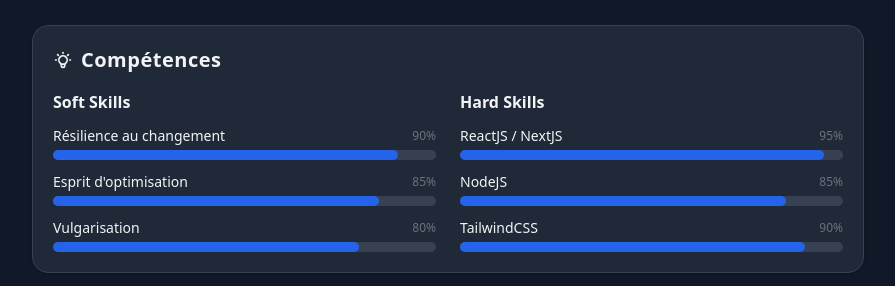
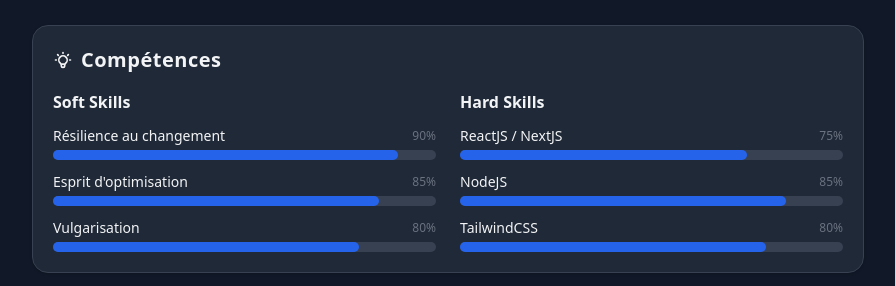
Before and after one commit to AntoineRai/cv, a React (Vite) app: page / in a window 1280 px wide. Shown: the part 1260-1546 px from the top of the page, without its empty margins (192-1087 px from the left). Built offline with nearby package versions, Linux system fonts and the light colour scheme.

Commit message:
fix: changement des niveaux de compétences

```diff
--- a/src/App.tsx
+++ b/src/App.tsx
@@ -269,10 +269,10 @@ export default function App() {
                   <li className="flex flex-col gap-1">
                     <div className="flex justify-between items-center">
                       <span className="text-sm">ReactJS / NextJS</span>
-                      <span className="text-xs text-gray-500">95%</span>
+                      <span className="text-xs text-gray-500">75%</span>
                     </div>
                     <div className="w-full bg-gray-200 dark:bg-gray-700 rounded-full h-2.5">
-                      <div className="bg-blue-600 h-2.5 rounded-full" style={{ width: '95%' }}></div>
+                      <div className="bg-blue-600 h-2.5 rounded-full" style={{ width: '75%' }}></div>
                     </div>
                   </li>
                   <li className="flex flex-col gap-1">
@@ -287,10 +287,10 @@ export default function App() {
                   <li className="flex flex-col gap-1">
                     <div className="flex justify-between items-center">
                       <span className="text-sm">TailwindCSS</span>
-                      <span className="text-xs text-gray-500">90%</span>
+                      <span className="text-xs text-gray-500">80%</span>
                     </div>
                     <div className="w-full bg-gray-200 dark:bg-gray-700 rounded-full h-2.5">
-                      <div className="bg-blue-600 h-2.5 rounded-full" style={{ width: '90%' }}></div>
+                      <div className="bg-blue-600 h-2.5 rounded-full" style={{ width: '80%' }}></div>
                     </div>
                   </li>
                 </ul>
```
